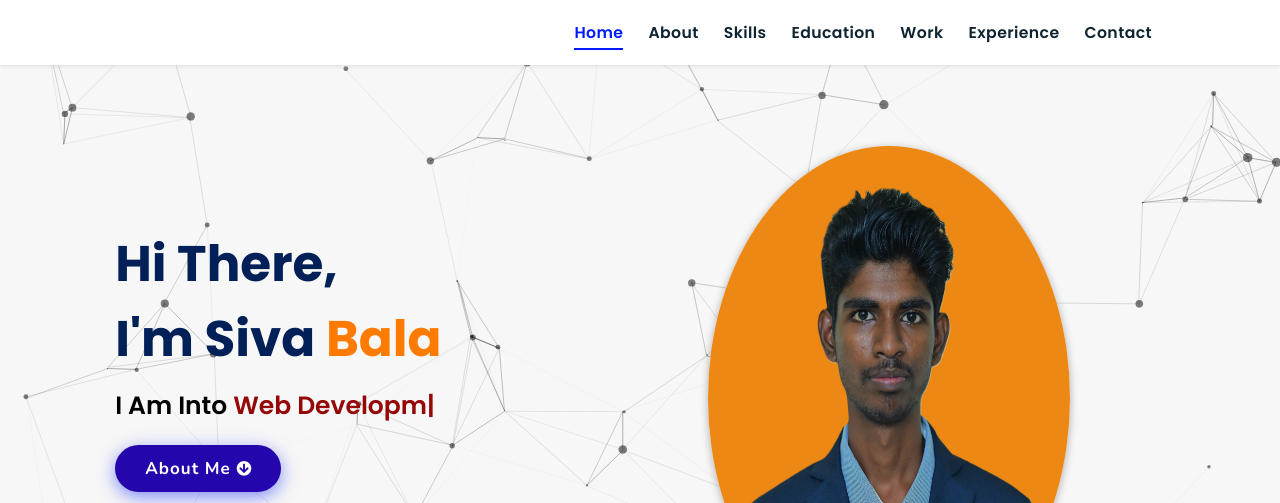
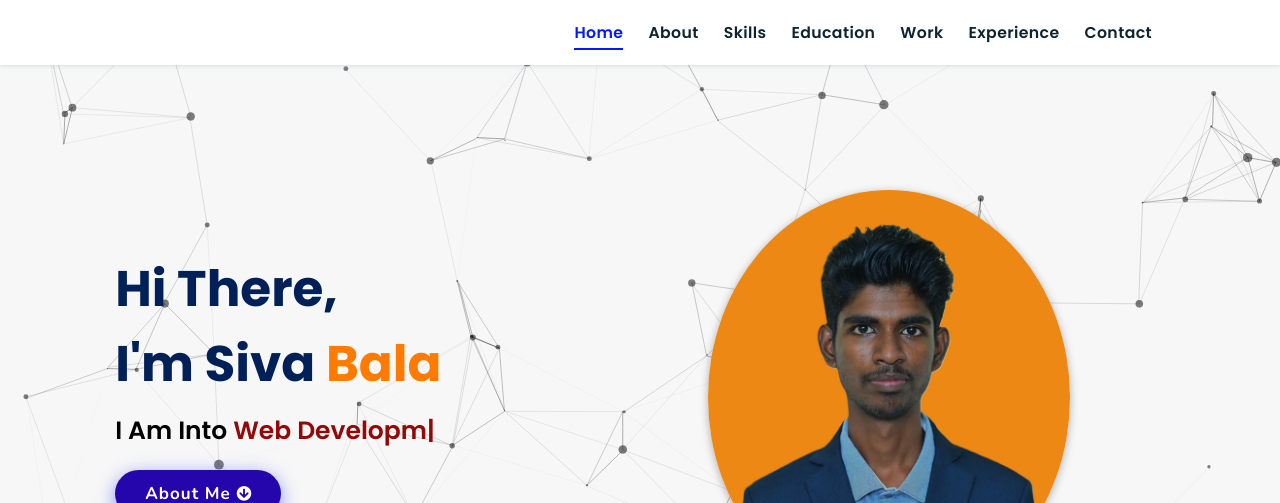
Before and after one commit to Siva27012/Siva27012.github.io, a plain HTML site: page index.html in a window 1280 px wide. Shown: the top 503 px of the page. Drawn offline with nearby package versions, Linux system fonts and the light colour scheme; animation ran at ten frames a second; a script that the page names is missing.

Commit message:
Add files via upload

```diff
--- a/assets/css/style.css
+++ b/assets/css/style.css
@@ -216,6 +216,7 @@ header .navbar ul li a:hover {
 }
 .home .image img {
   width: 70%;
+  height: auto;
   margin-left: 6rem;
   border-radius: 50%;
   box-shadow: 0 2px 8px rgba(0, 0, 0, 0.3);
@@ -225,6 +226,7 @@ header .navbar ul li a:hover {
   box-shadow: 0 5px 15px rgba(0, 0, 0, 0.5);
 }
 .home .content h2 {
+  margin-top: 5rem;
   font-size: 5rem;
   font-weight: 800;
   color: #002057;
```
